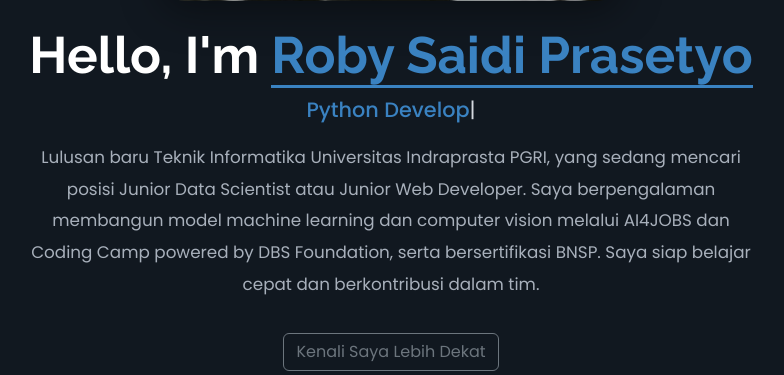
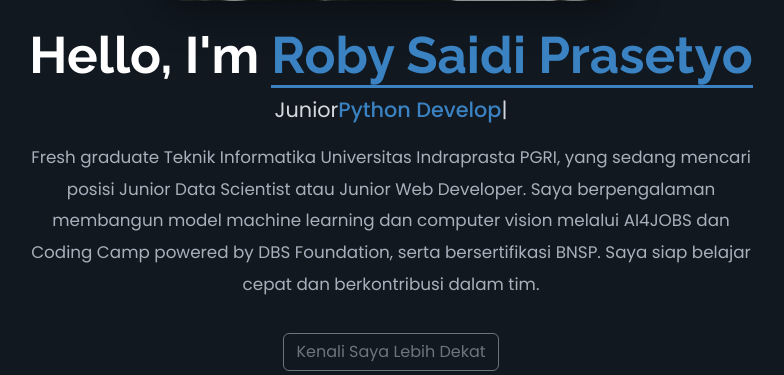
Before and after one commit to Robbysaidiii/Portofolio_Robysaidi, a Django app: page / in a window 1280 px wide. Shown: the part 646-1021 px from the top of the page, without its empty margins (249-1033 px from the left). Run offline with Django 4.2, Linux system fonts and the light colour scheme; some libraries are stand-ins or nearby versions.

Commit message:
Update tampilan

```diff
--- a/konfigurasi/Portofolio/templates/home.html
+++ b/konfigurasi/Portofolio/templates/home.html
@@ -9,10 +9,10 @@
 
   <h1 class="hero-title">Hello, I'm <span class="hero-name">Roby Saidi Prasetyo</span></h1>
 
-  <p class="hero-sub"><span class="typed"></span></p>
+  <p class="hero-sub">Junior<span class="typed"></span></p>
 
  <p class="hero-desc mx-auto">
-    Lulusan baru Teknik Informatika Universitas Indraprasta PGRI,
+    Fresh graduate Teknik Informatika Universitas Indraprasta PGRI,
     yang sedang mencari posisi Junior Data Scientist atau Junior Web Developer.
     Saya berpengalaman membangun model machine learning dan computer vision melalui
     AI4JOBS dan Coding Camp powered by DBS Foundation, serta bersertifikasi BNSP.
```
